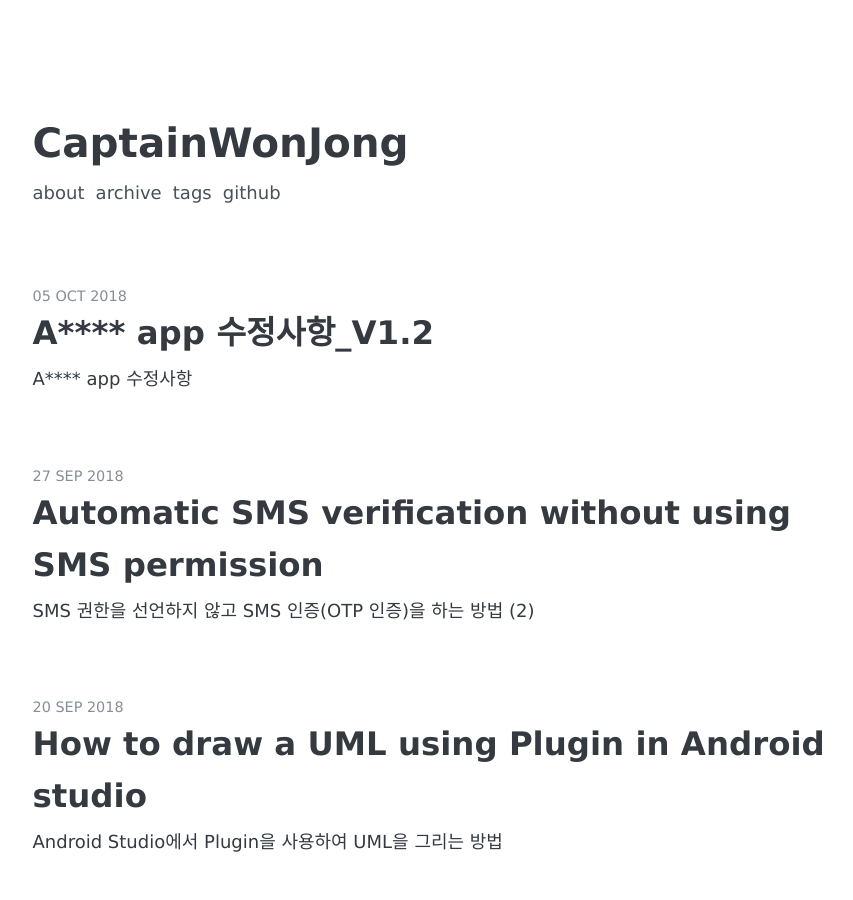
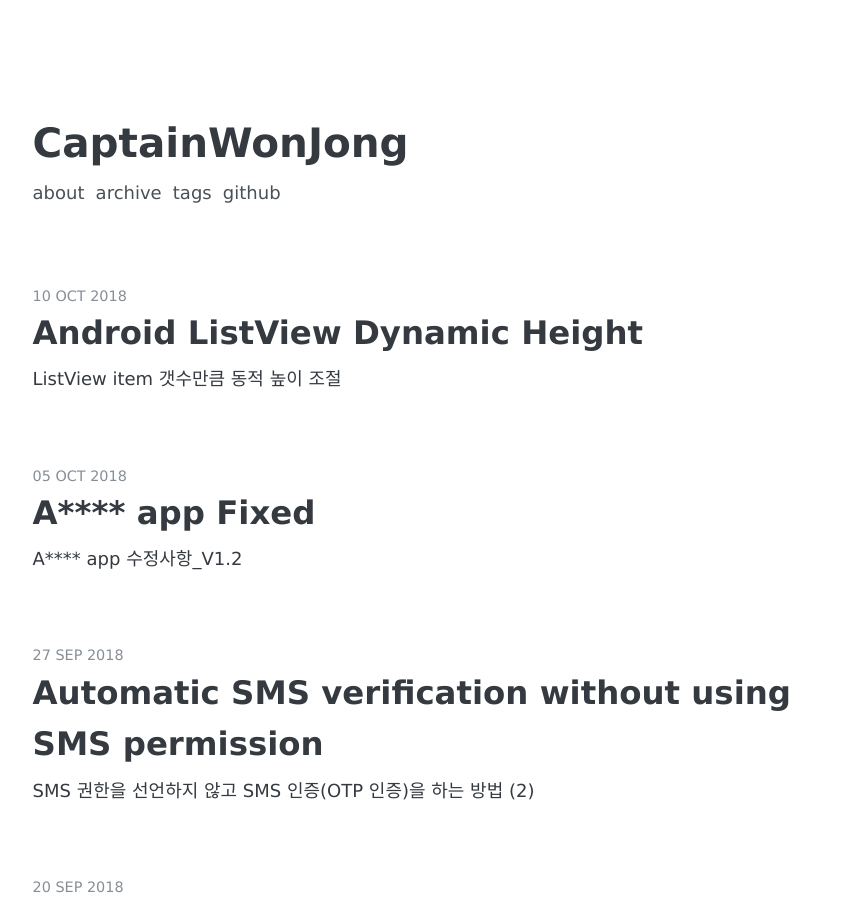
Before and after one commit to CaptainWonJong/CaptainWonJong.github.io, a Jekyll site: the page built from index.html, in a window 1280 px wide and 900 px high. Shown: the whole window, without its empty margins (210-1063 px from the left). Built offline with Jekyll 4.4.1, drawn with Linux system fonts in a browser that asks for light colours; some web fonts are replaced; the list of posts is cut into pages by our own code.

Commit message:
add dynamic listview height

````diff
--- a/_posts/2018-10-05-A****.apk 수정사항.md
+++ b/_posts/2018-10-05-A****.apk Fixed.md
@@ -1,7 +1,7 @@
 ---
 layout: post
-title: "A**** app 수정사항_V1.2"
-description: "A**** app 수정사항"
+title: "A**** app Fixed"
+description: "A**** app 수정사항_V1.2"
 date: 2018-10-05
 tags: [notice]
 comments: false
--- /dev/null
+++ b/_posts/2018-10-10-Dynamic ListView Size.md
@@ -0,0 +1,27 @@
+---
+layout: post
+title: "Android ListView Dynamic Height"
+description: "ListView item 갯수만큼 동적 높이 조절"
+date: 2018-10-10
+tags: [notice]
+comments: true
+share: true
+---
+## ListView item 갯수만큼의 동적 높이 조절
+
+ListView 에서 height를 wrap_content로 하면 item 하나만큼의 높이로 설정된다.
+item 전체만큼의 높이를 보여주고 싶다면 아래와 같은 코드가 필요하다.
+
+
+```java
+// ListView 크기 조절
+int totalHeight = 0;
+for (int i = 0; i < mListViewAdapter.getCount(); i++) {
+    View listItem = mListViewAdapter.getView(i, null, mListView);
+    listItem.measure(0, 0);
+    totalHeight += listItem.getMeasuredHeight();
+}
+ViewGroup.LayoutParams params = mListView.getLayoutParams();
+params.height = totalHeight + (mListView.getDividerHeight() * (mListViewAdapter.getCount() - 1));
+mListView.setLayoutParams(params);
+```
````
Also changed, not shown: 5 other files.
